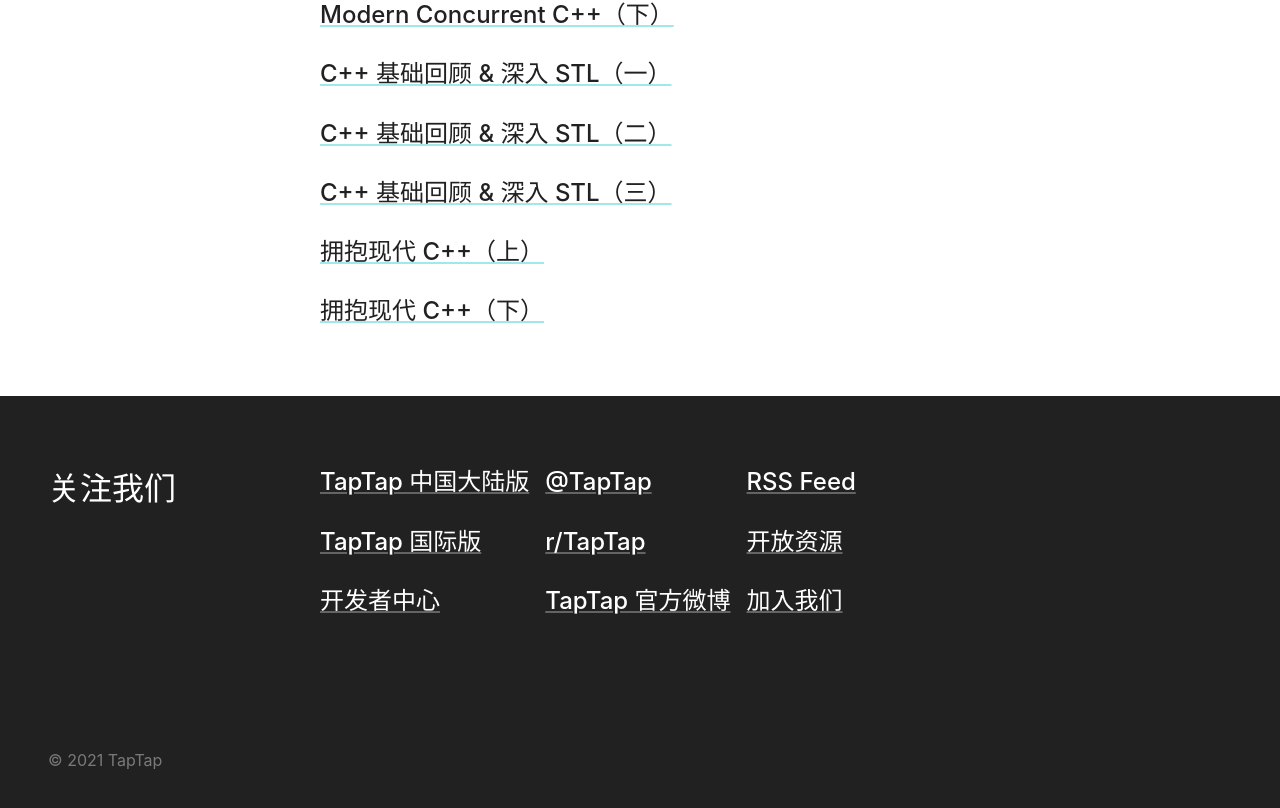
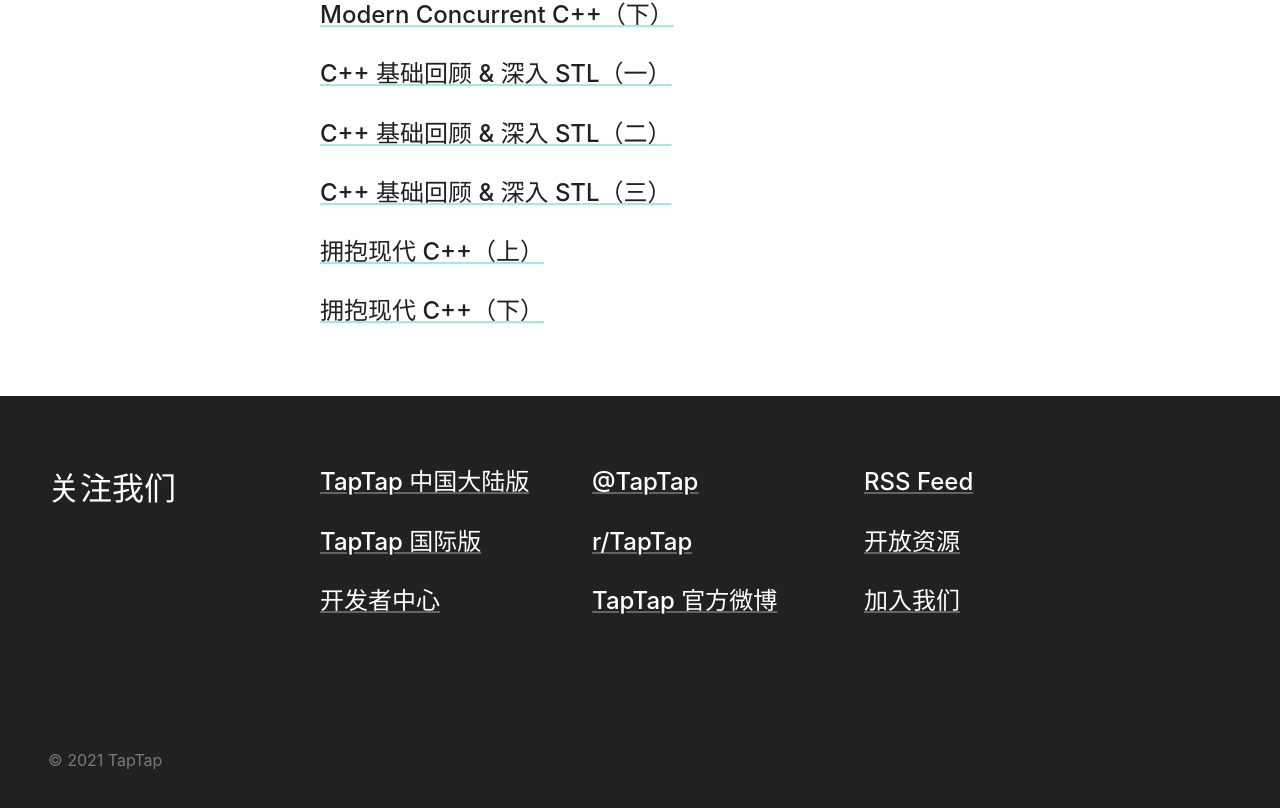
Before and after one commit to taptap/tds-blog, a Next.js app: page /open in a window 1280 px wide. Shown: the part 1557-2365 px from the top of the page. Built offline with nearby package versions, Linux system fonts and the light colour scheme.

Commit message:
add spacing between columns in footer

```diff
--- a/components/footer.jsx
+++ b/components/footer.jsx
@@ -12,6 +12,7 @@
             <section>
               <h2>关注我们</h2>
 
+              <div className={styles.lists}>
                 <div className={styles.list}>
                   <ul className={styles.small}>
                     <li>
@@ -43,6 +44,7 @@
                     </li>
                   </ul>
                 </div>
+
                 <div className={styles.list}>
                   <ul className={styles.small}>
                     <li>
@@ -74,6 +76,7 @@
                     </li>
                   </ul>
                 </div>
+
                 <div className={styles.list}>
                   <ul className={styles.small}>
                     <li>
@@ -99,6 +102,7 @@
                     </li>
                   </ul>
                 </div>
+              </div>
             </section>
           </div>
 
--- a/styles/footer.module.scss
+++ b/styles/footer.module.scss
@@ -10,8 +10,15 @@
     gap: 8rem;
     color: #fff;
 
-    .grid section a h3 {
-      text-decoration-color: rgba(255, 255, 255, 0.3);
+    .grid section .lists {
+      display: flex;
+      flex-direction: column;
+      gap: 1rem;
+      width: 100%;
+
+      a h3 {
+        text-decoration-color: rgba(255, 255, 255, 0.3);
+      }
     }
 
     .copyright {
@@ -24,6 +31,14 @@
 @media (min-width: 48rem) {
   .footer .main {
     padding: 3rem 0;
+
+    .grid section .lists {
+      flex-direction: row;
+
+      .list {
+        flex-basis: 16rem;
+      }
+    }
   }
 }
 
```
Lines whose indentation alone changed are shown as unchanged.
